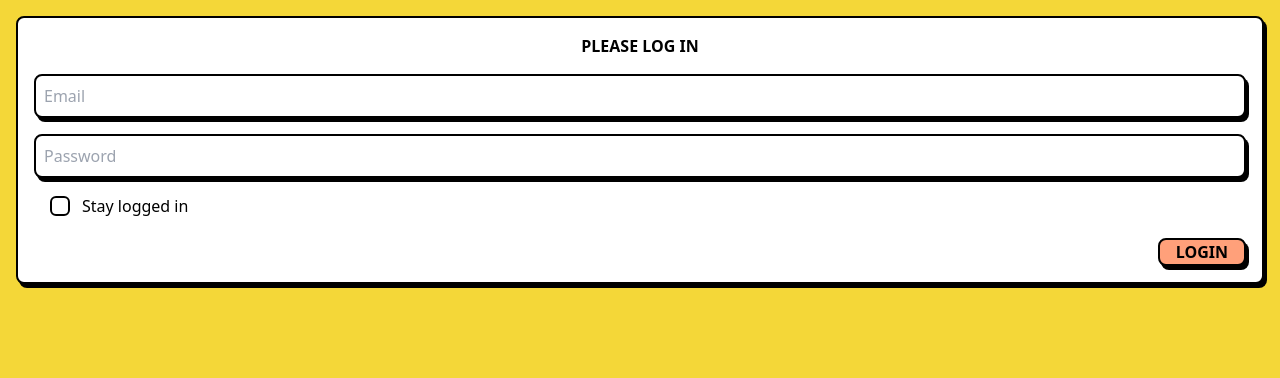
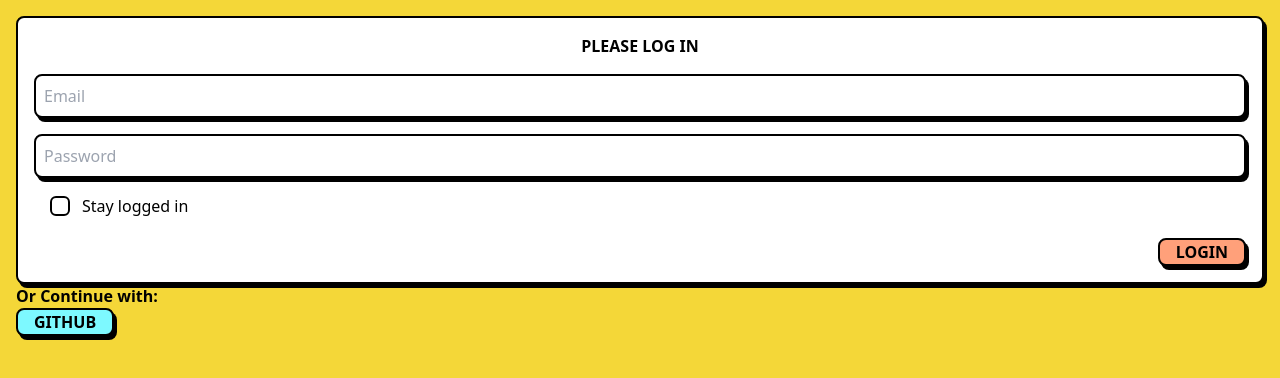
Before and after one commit to BF27/whislist, a SvelteKit app: page /login in a window 1280 px wide. Shown: the top 378 px of the page. Built offline with nearby package versions, Linux system fonts and the light colour scheme.

Commit message:
edit login form

```diff
--- a/src/routes/(auth)/login/+page.svelte
+++ b/src/routes/(auth)/login/+page.svelte
@@ -1,10 +1,22 @@
 <script lang="ts">
+	import Button from '$lib/components/button.svelte';
 	import LoginForm from './components/loginForm.svelte';
+	import { signIn } from '@auth/sveltekit/client';
+
 </script>
 
-<div class="flex flex-col gap-4 border-2 outline-2 rounded-lg border-black shadow-box p-4 bg-white">
-	<header>
-		<h2 class="font-semibold uppercase text-center">Please log in</h2>
-	</header>
-	<LoginForm />
-</div>
+	<div
+		class="flex flex-col gap-4 border-2 outline-2 rounded-lg border-black shadow-box p-4 bg-white"
+	>
+		<header>
+			<h2 class="font-semibold uppercase text-center">Please log in</h2>
+		</header>
+		<LoginForm />
+	</div>
+
+	<div class="flex">
+		<header>
+			<h2 class="font-semibold text-center">Or Continue with:</h2>
+			<Button text={'GitHub'} bgColor={'primary'} handler={() => signIn('github')} />
+		</header>
+	</div>
--- a/src/routes/(auth)/signup/+page.svelte
+++ b/src/routes/(auth)/signup/+page.svelte
@@ -1,6 +1,7 @@
 <script>
-	import SignUpForm from "./components/signUpForm.svelte";
+	import SignUpForm from './components/signUpForm.svelte';
 </script>
+
 <div class="flex flex-col gap-4 border-2 outline-2 rounded-lg border-black shadow-box p-4 bg-white">
 	<header>
 		<h2 class="font-semibold uppercase text-center">Sign up and make your first wishlist</h2>
```
